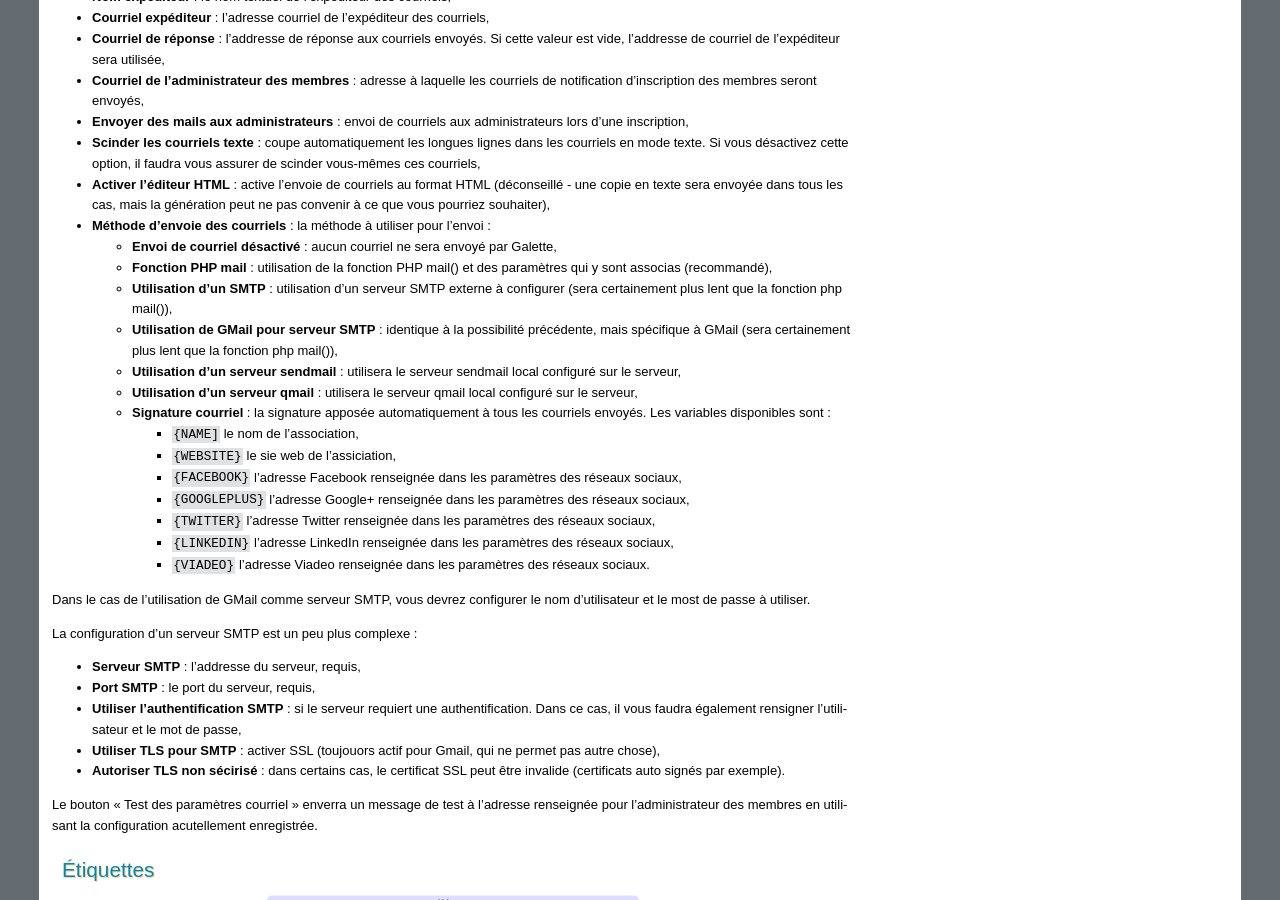
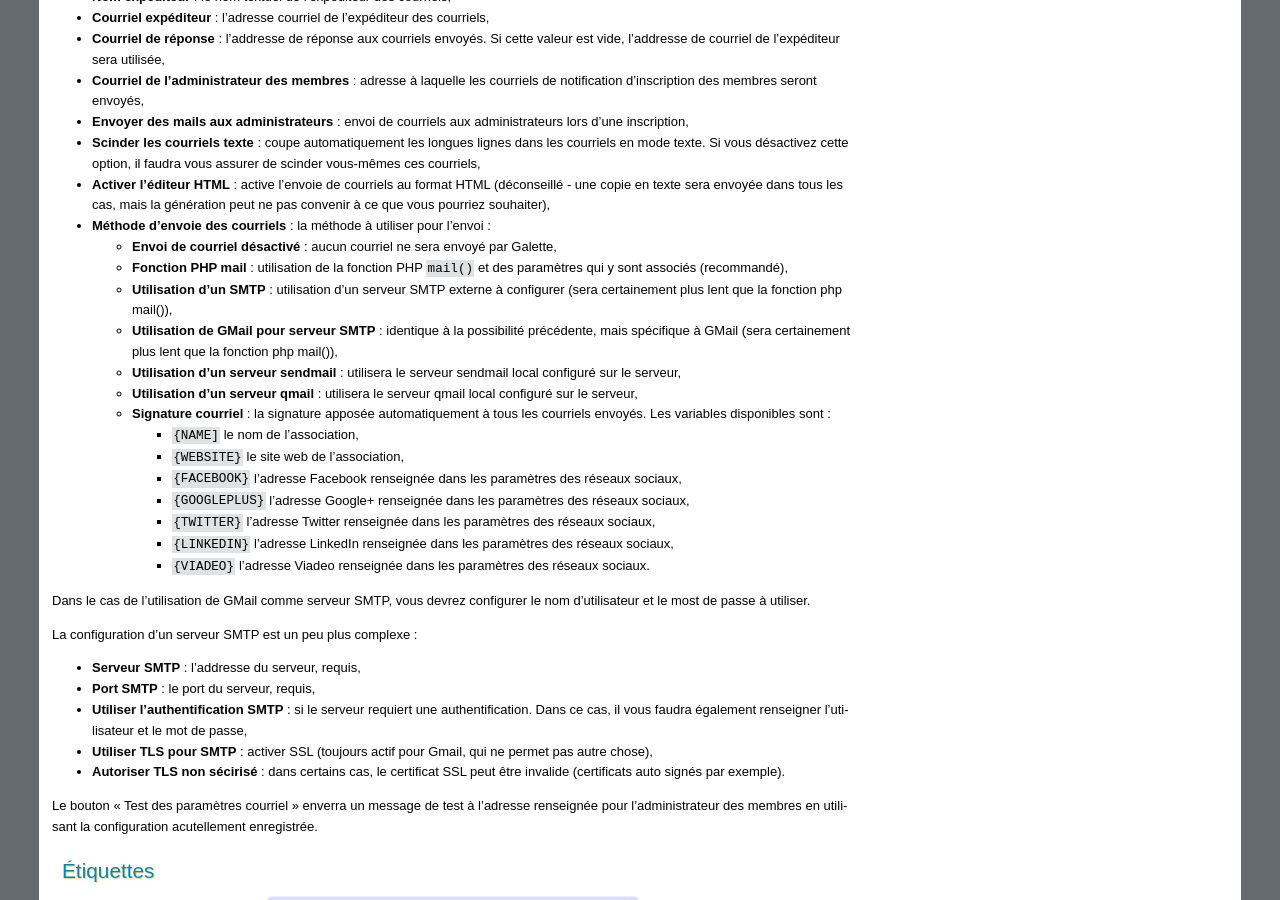
Before and after one commit to galette/galettedoc, a Sphinx documentation site: the page built from source/usermanual/preferences.rst, in a window 1280 px wide and 900 px high, scrolled down 2651 px. Built offline with Sphinx 7.4.7, drawn with Linux system fonts in a browser that asks for light colours.

Commit message:
Typos, closes #1177

```diff
--- a/source/usermanual/preferences.rst
+++ b/source/usermanual/preferences.rst
@@ -103,7 +103,7 @@ Paramètres d'envoi de courriels :
 * **Méthode d'envoie des courriels** : la méthode à utiliser pour l'envoi :
 
   * **Envoi de courriel désactivé** : aucun courriel ne sera envoyé par Galette,
-  * **Fonction PHP mail** : utilisation de la fonction PHP mail() et des paramètres qui y sont associas (recommandé),
+  * **Fonction PHP mail** : utilisation de la fonction PHP ``mail()`` et des paramètres qui y sont associés (recommandé),
   * **Utilisation d'un SMTP** : utilisation d'un serveur SMTP externe à configurer (sera certainement plus lent que la fonction php mail()),
   * **Utilisation de GMail pour serveur SMTP** : identique à la possibilité précédente, mais spécifique à GMail (sera certainement plus lent que la fonction php mail()),
   * **Utilisation d'un serveur sendmail** : utilisera le serveur sendmail local configuré sur le serveur,
@@ -111,7 +111,7 @@ Paramètres d'envoi de courriels :
   * **Signature courriel** : la signature apposée automatiquement à tous les courriels envoyés. Les variables disponibles sont :
 
     * ``{NAME]`` le nom de l'association,
-    * ``{WEBSITE}`` le sie web de l'assiciation,
+    * ``{WEBSITE}`` le site web de l'association,
     * ``{FACEBOOK}`` l'adresse Facebook renseignée dans les paramètres des réseaux sociaux,
     * ``{GOOGLEPLUS}`` l'adresse Google+ renseignée dans les paramètres des réseaux sociaux,
     * ``{TWITTER}`` l'adresse Twitter renseignée dans les paramètres des réseaux sociaux,
@@ -124,8 +124,8 @@ La configuration d'un serveur SMTP est un peu plus complexe :
 
 * **Serveur SMTP** : l'addresse du serveur, requis,
 * **Port SMTP** : le port du serveur, requis,
-* **Utiliser l'authentification SMTP** : si le serveur requiert une authentification. Dans ce cas, il vous faudra également rensigner l'utilisateur et le mot de passe,
-* **Utiliser TLS pour SMTP** : activer SSL (toujouors actif pour Gmail, qui ne permet pas autre chose),
+* **Utiliser l'authentification SMTP** : si le serveur requiert une authentification. Dans ce cas, il vous faudra également renseigner l'utilisateur et le mot de passe,
+* **Utiliser TLS pour SMTP** : activer SSL (toujours actif pour Gmail, qui ne permet pas autre chose),
 * **Autoriser TLS non sécirisé** : dans certains cas, le certificat SSL peut être invalide (certificats auto signés par exemple).
 
 Le bouton « Test des paramètres courriel » enverra un message de test à l'adresse renseignée pour l'administrateur des membres en utilisant la configuration acutellement enregistrée.
```
